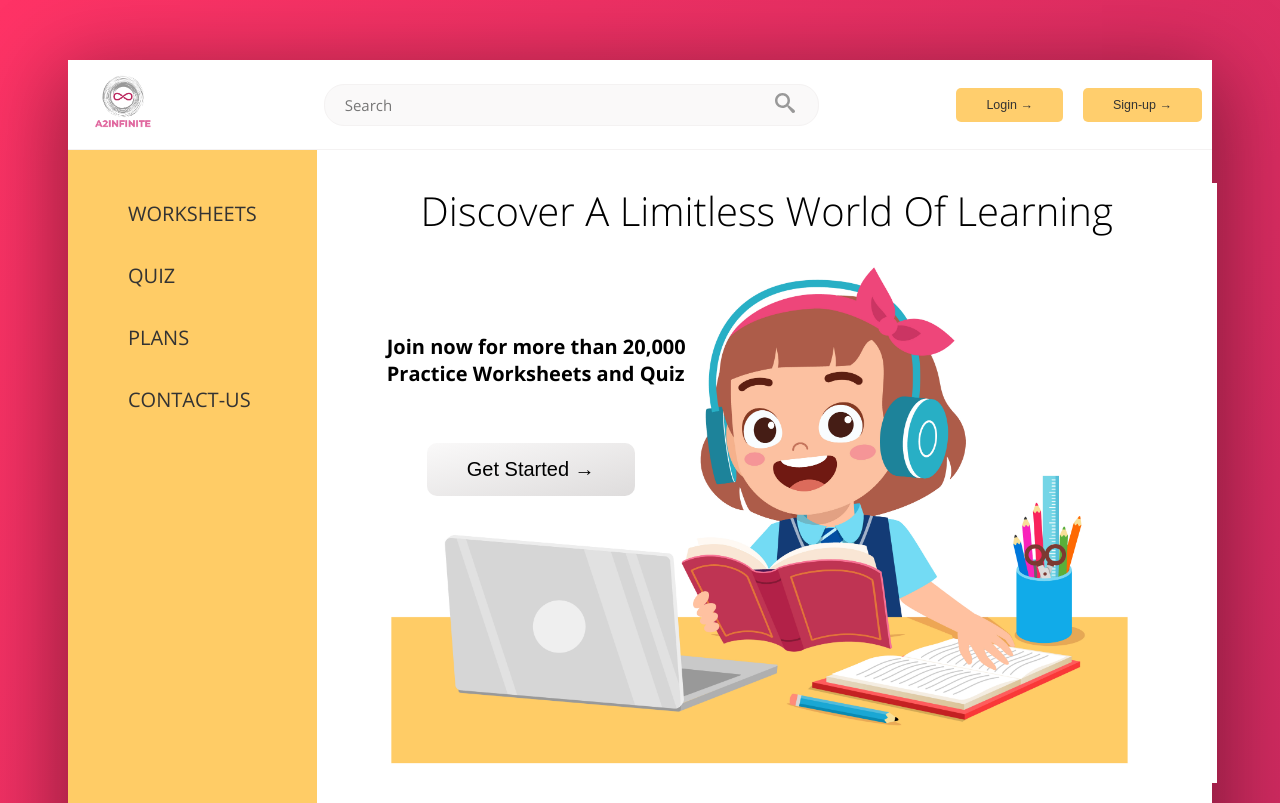
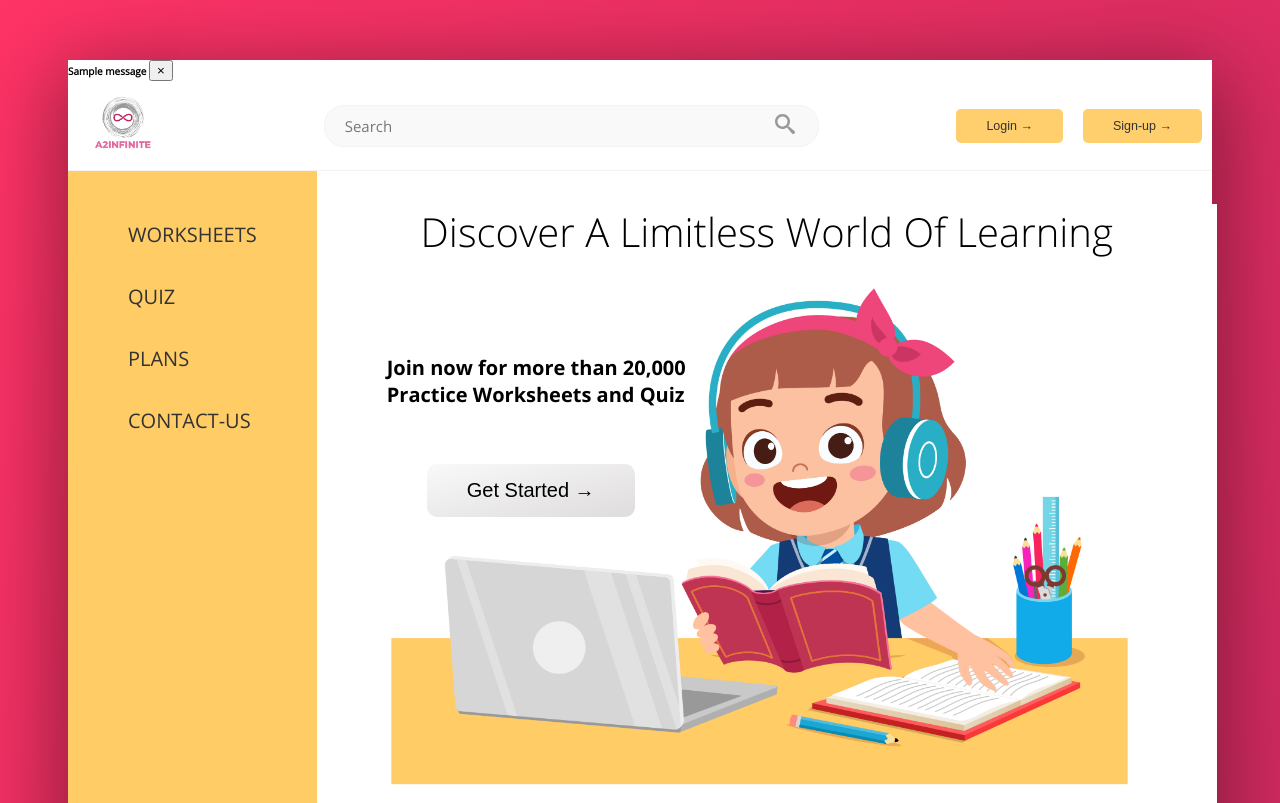
Before and after one commit to bhavvyachugh/A2INFINITE, a Django app: page / in a window 1280 px wide. Shown: the top 803 px of the page. Run offline with Django 3.2, Linux system fonts and the light colour scheme; tables that the repository leaves empty hold one stand-in row (values such as "Sample post"); one stand-in notice (Sample message) is shown; style sheets or scripts are compiled from the project's sources.

Commit message:
markup for message

```diff
--- a/a2infinity/home/views.py
+++ b/a2infinity/home/views.py
@@ -40,6 +40,7 @@ def handleLogin(request):
         loginusername = request.POST['loginusername']
         loginpassword = request.POST['loginpassword']
 
+
         user = authenticate(username=loginusername, password=loginpassword)
 
     if user is not None:
--- a/a2infinity/templates/html/index.html
+++ b/a2infinity/templates/html/index.html
@@ -24,7 +24,14 @@
 <body class="body">
     <div class="container">
         <!-- ------------------------------- header -------------------------------- -->
-
+        {% if messages %} {% for message in messages %}
+        <div class="alert alert-{{ message.tags }} alert-dismissible fade show my-0" role="alert">
+            <strong>{{ message }}</strong>
+            <button type="button" class="close" data-dismiss="alert" aria-label="Close">
+          <span aria-hidden="true">&times;</span>
+        </button>
+        </div>
+        {% endfor %} {% endif %}
         <header class="header u-border-bottom">
             <a href="/templates/index.html">
                 <img src="/static/Images/logo/logo_transparent.png" alt="logo" class="logo" />
@@ -59,7 +66,6 @@
                 <button class="btn-nav__signup btn-nav__btn">Sign-up &rarr;</button> {% endif %}
             </nav>
         </header>
-
         <div class="content">
             <!-- ------------------------------- sidebar ------------------------------- -->
 
@@ -241,3 +247,5 @@
 </body>
 
 </html>
+
+</html>
```
